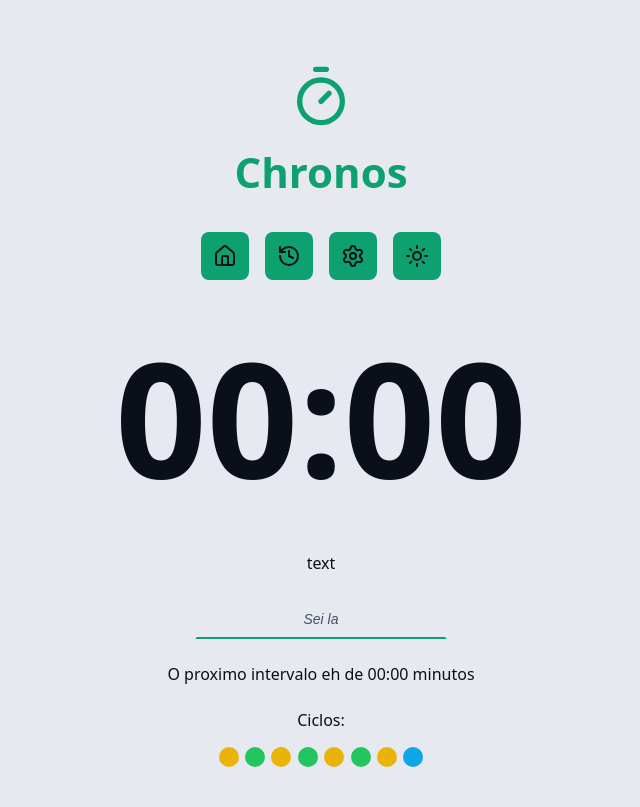
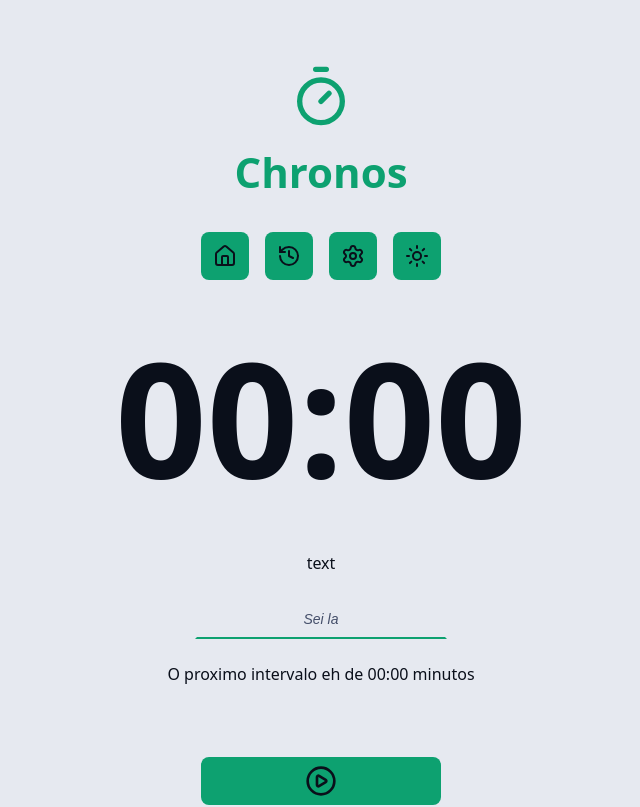
Before and after one commit to RenatoTakaoka/pomodoro, a React (Vite) app: page / in a window 1280 px wide. Shown: the top 807 px of the page, without its empty margins (319-959 px from the left). Built offline with nearby package versions, Linux system fonts and the light colour scheme.

Commit message:
Arrumado logica dos ciclos e finalizado componente dos ciclos

```diff
--- a/src/components/Cycles/index.tsx
+++ b/src/components/Cycles/index.tsx
@@ -1,19 +1,29 @@
-
+import { useTaskContext } from "../../contexts/TaskContext/useTaskContext";
+import { getNextCycle } from "../../utils/getNextCycle";
+import { getNextCycleType } from "../../utils/getNextCycleType";
 import styles from "./styles.module.css";
 
 export function Cycles() {
+  const { state } = useTaskContext();
+
+  const cycleSteps = Array.from({ length: state.currentCycle });
+
   return (
     <div className={styles.cycles}>
       <span>Ciclos:</span>
       <div className={styles.cycleDots}>
-        <span className={`${styles.cycleDot} ${styles.workTime}`}></span>
-        <span className={`${styles.cycleDot} ${styles.shortBreakTime}`}></span>
-        <span className={`${styles.cycleDot} ${styles.workTime}`}></span>
-        <span className={`${styles.cycleDot} ${styles.shortBreakTime}`}></span>
-        <span className={`${styles.cycleDot} ${styles.workTime}`}></span>
-        <span className={`${styles.cycleDot} ${styles.shortBreakTime}`}></span>
-        <span className={`${styles.cycleDot} ${styles.workTime}`}></span>
-        <span className={`${styles.cycleDot} ${styles.longBreakTime}`}></span>
+        {cycleSteps.map((_, index) => {
+          const nextCycle = getNextCycle(index);
+          const nextCycleType = getNextCycleType(nextCycle);
+          return (
+            <span
+              key={index}
+              className={`${styles.cycleDot} ${styles[nextCycleType]}`}
+              aria-label="Indicador de ciclo de foco"
+              title="Indicador de ciclo de foco"
+            ></span>
+          );
+        })}
       </div>
     </div>
   );
--- a/src/components/MainForm/index.tsx
+++ b/src/components/MainForm/index.tsx
@@ -15,7 +15,7 @@ export function MainForm() {
   const taskNameInput = useRef<HTMLInputElement>(null);
 
   const nextCycle = getNextCycle(state.currentCycle);
-  const nextCycleType = getNextCycleType(state.currentCycle);
+  const nextCycleType = getNextCycleType(nextCycle);
 
   function handleCreateNewTask(event: React.SubmitEvent<HTMLFormElement>) {
     event.preventDefault();
@@ -41,7 +41,7 @@ export function MainForm() {
       type: nextCycleType,
     };
 
-    setState((prevState) => ({
+    setState(prevState => ({
       ...prevState,
       activeTask: newTask,
       currentCycle: nextCycle,
@@ -62,6 +62,7 @@ export function MainForm() {
           labelText="text"
           placeholder="Sei la"
           ref={taskNameInput}
+          disabled={!!state.activeTask}
         />
       </div>
 
@@ -69,9 +70,11 @@ export function MainForm() {
         <p>O proximo intervalo eh de 00:00 minutos</p>
       </div>
 
-      <div className="formRow">
-        <Cycles />
-      </div>
+      {state.currentCycle > 0 && (
+        <div className="formRow">
+          <Cycles />
+        </div>
+      )}
 
       <div className="formRow">
         <Button type="submit" icon={<PlayCircle />} />
```
